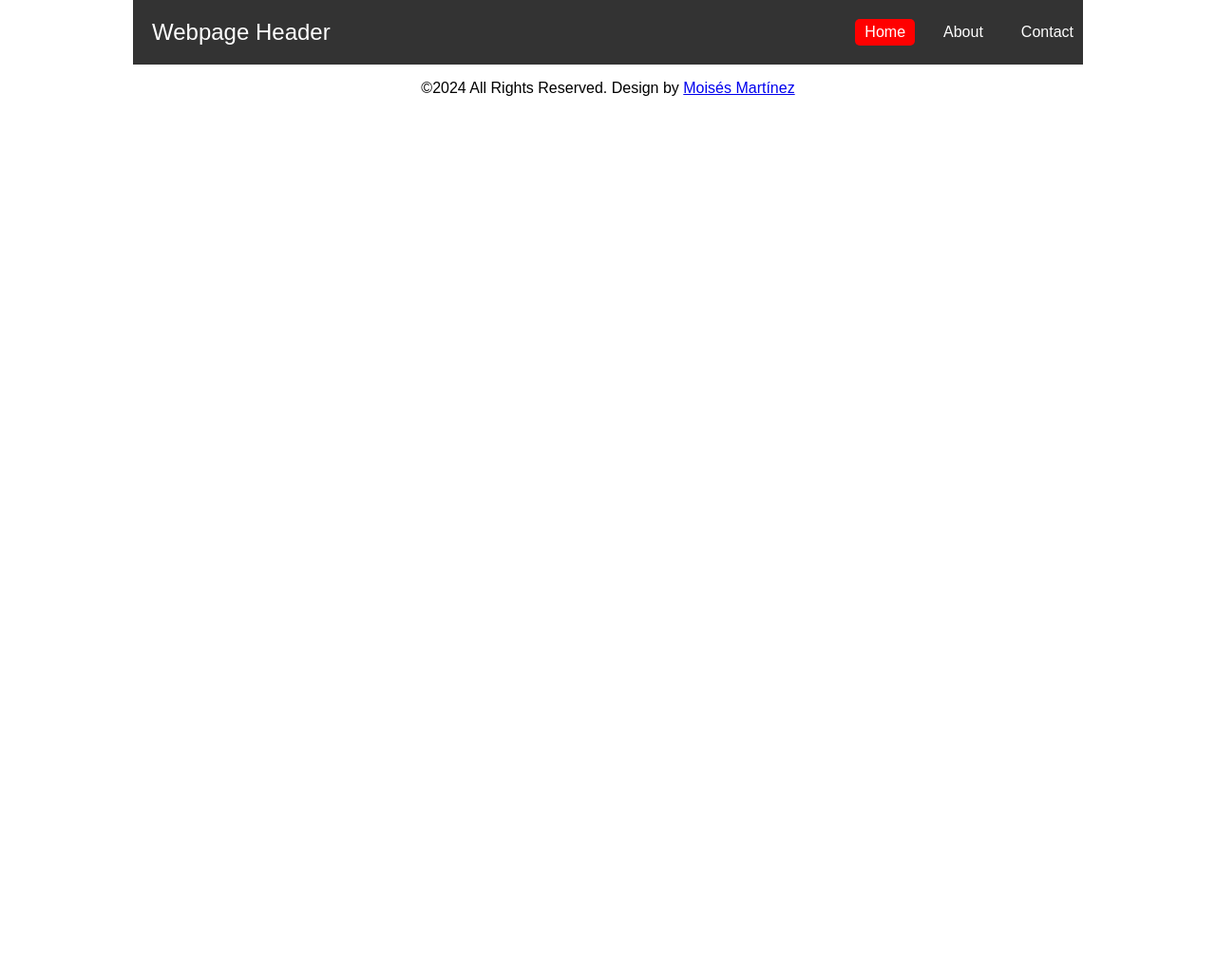
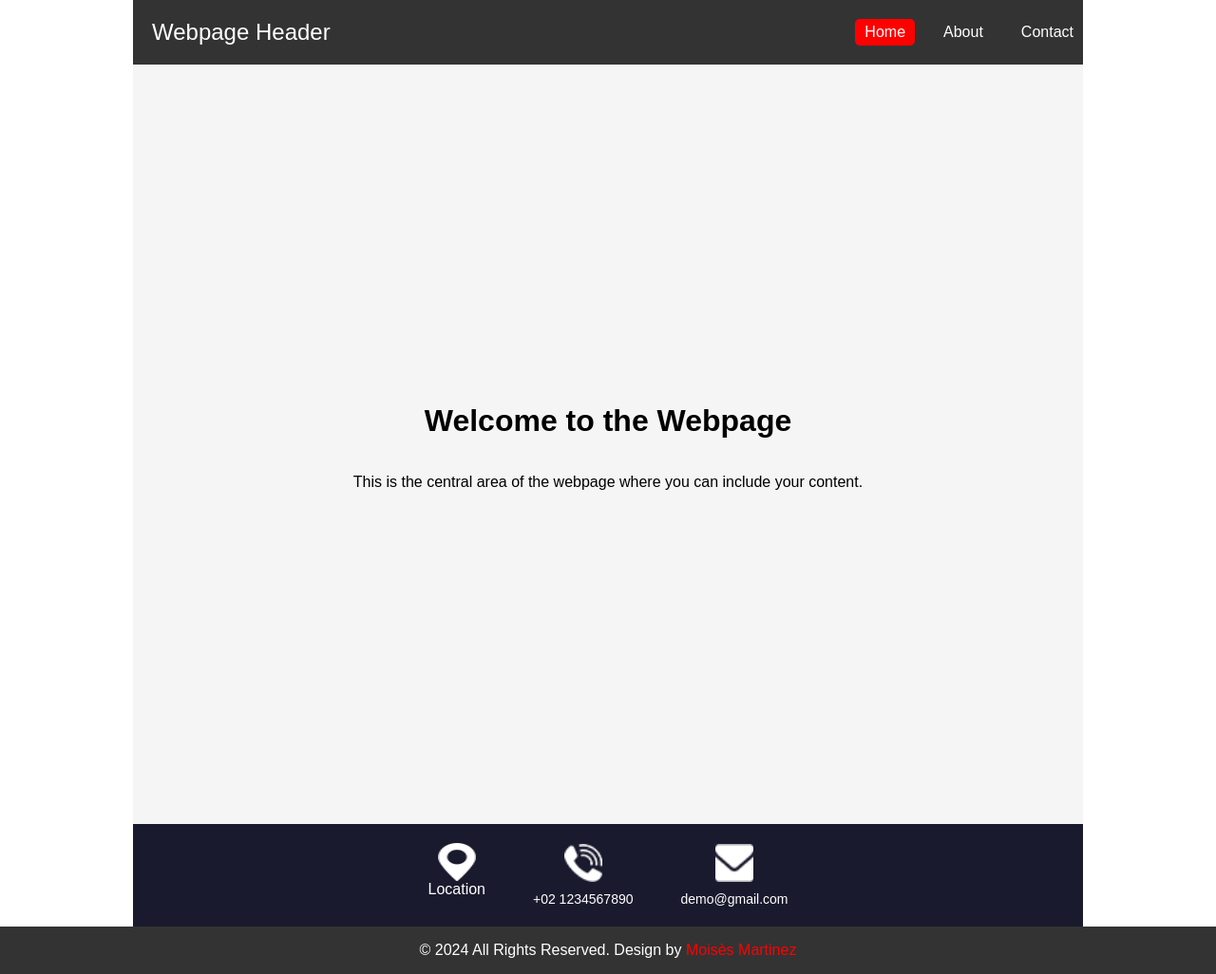
Before and after one commit to Jaigeen/my_first_web_page_2024, a plain HTML site: page index.html in a window 1280 px wide. Shown: the whole page at 95% size. Before the commit the page ends 800 px from the top, so only its background shows below. Drawn offline with Linux system fonts and the light colour scheme; files whose address does not match are found by name.

Commit message:
Adding content in html and images folder

```diff
--- a/index.html
+++ b/index.html
@@ -81,21 +81,83 @@
         .footer-section a:hover {
             text-decoration: underline;
         }
-    </style>
+        .content {
+    height: 800px;
+    display: flex;
+    flex-direction: column;
+    justify-content: center;
+    align-items: center;
+    background-color: #f5f5f5;
+    }
+
+    .menu {
+    background-color: #1a1a2e;
+    color: white;
+    padding: 20px 0;
+    text-align: center;
+    }
+
+    .menu-content {
+    display: flex;
+    justify-content: center;
+    gap: 50px;
+    align-items: center;
+    }
+
+    .menu-item {
+    display: flex;
+    flex-direction: column;
+    align-items: center;
+    }
+
+    .menu-item p {
+    margin: 10px 0 0;
+    font-size: 14px;
+    }
+
+    .menu-icon {
+    width: 40px;
+    height: 40px;
+    }
+
+
+</style>
 </head>
 <body>
     <header class="container">
         <div class="header-content">
             <div class="header-title">Webpage Header</div>
             <nav>
-                <a href ="#" class="active">Home</a>
+                <a href="#" class="active">Home</a>
                 <a href="#">About</a>
                 <a href="#">Contact</a>
             </nav>
         </div>
     </header>
-    <footer class="footer_section">
-        <p>&copy;2024 All Rights Reserved. Design by <a href="#">Moisés Martínez</a></p>
+    <main class="container">
+        <div class="content">
+            <h1>Welcome to the Webpage</h1>
+            <p>This is the central area of the webpage where you can include your content.</p>
+        </div>
+        <div class="menu">
+            <div class="menu-content">
+                <div class="menu-item">
+                    <img src="C:\Users\JAYGEN\activity_iii\my_first_web_page_2024\images\location-white.png" alt="Location Icon" class="menu-icon"
+                    <p>Location</p>
+                </div>
+                <div class="menu-item">
+                    <img src="C:\Users\JAYGEN\activity_iii\my_first_web_page_2024\images\telephone-white.png" alt="Phone Icon" class="menu-icon">
+                    <p>+02 1234567890</p>
+                </div>
+                <div class="menu-item">
+                    <img src="C:\Users\JAYGEN\activity_iii\my_first_web_page_2024\images\envelope-white.png" alt="Email Icon" class="menu-icon">
+                    <p>demo@gmail.com</p>
+                </div>
+            </div>
+        </div>
+    </main>
+    <footer class="footer-section">
+        <p>&copy; 2024 All Rights Reserved. Design by <a href="#">Moisès Martinez</a></p>
     </footer>
 </body>
 </html>
```
Also changed, not shown: images/envelope-white.png (added), images/location-white.png (added), images/telephone-white.png (added), 1 other file.
